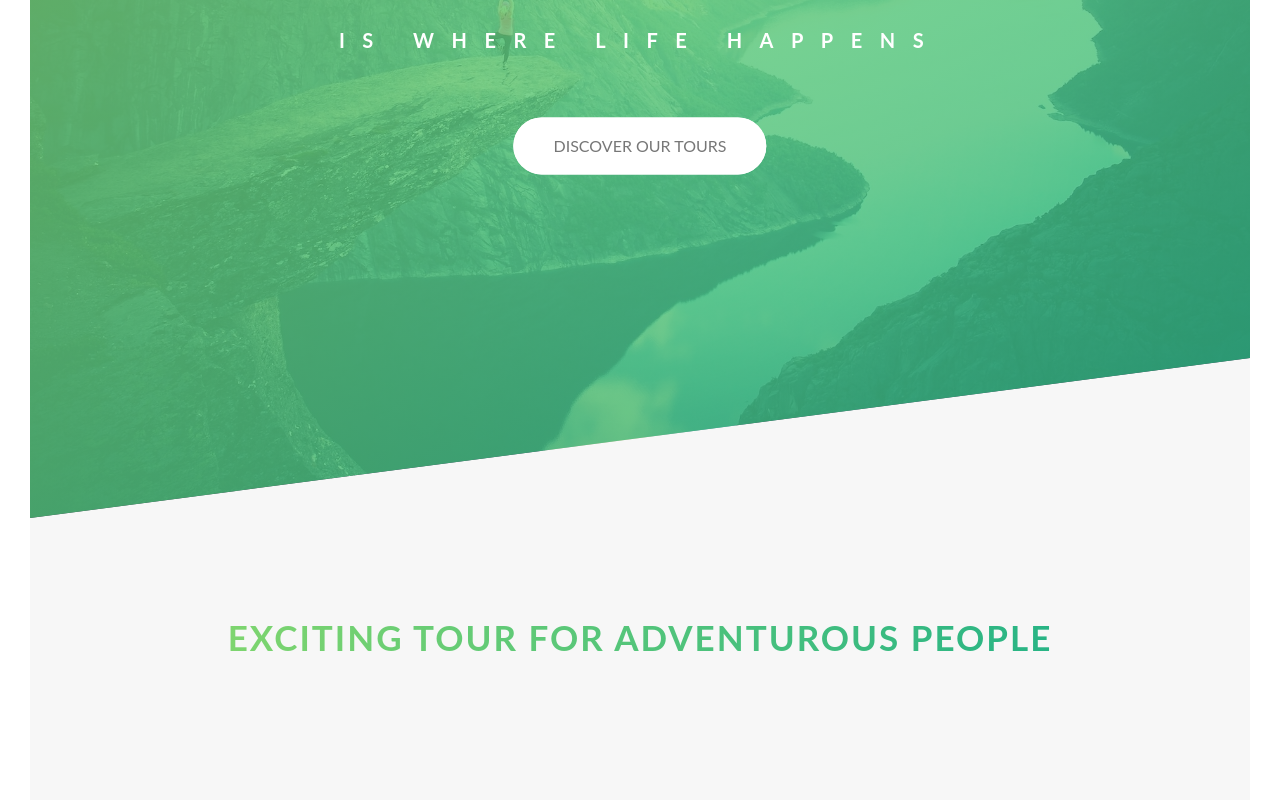
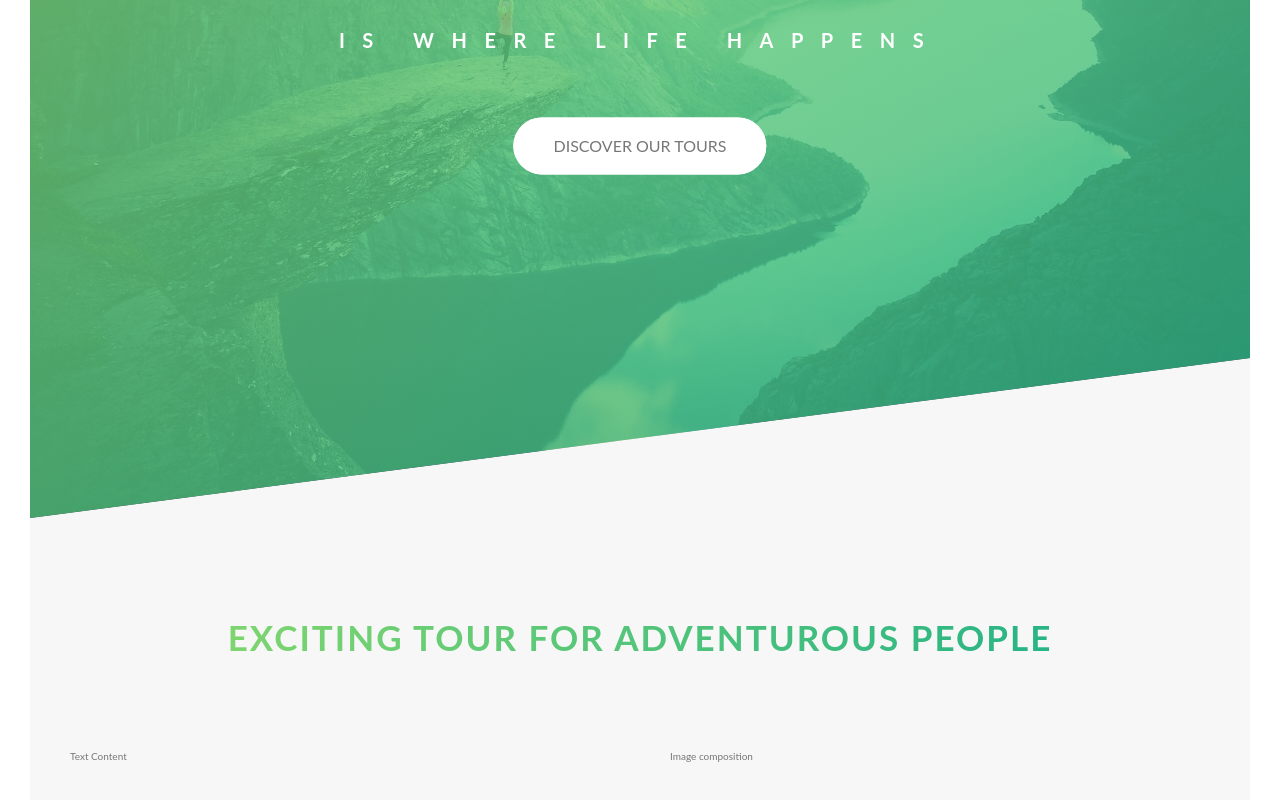
Before and after one commit to iguana-3d/css-advanced, a Next.js app: page / in a window 1280 px wide. Shown: the part 272-1072 px from the top of the page. Built offline with nearby package versions, Linux system fonts and the light colour scheme.

Commit message:
adjust grid

```diff
--- a/src/pages/header.js
+++ b/src/pages/header.js
@@ -17,10 +17,18 @@ export default function Header(){
             </header>
             <main>
                 <section className="section-about">
-                    <div className="u-center-text">
+                    <div className="u-center-text u-margin-bottom-8">
                         <h2 className="heading-secondary">
                             Exciting tour for adventurous people
                         </h2>
+                    </div>
+                    <div className="row">
+                        <div className="col-1-of-2">
+                            Text Content
+                        </div>
+                        <div className="col-1-of-2">
+                            Image composition
+                        </div>
                     </div>
                 </section>
             </main>
--- a/styles/base/_utilities.scss
+++ b/styles/base/_utilities.scss
@@ -1,3 +1,7 @@
 .u-center-text {
     text-align: center;
 }
+
+.u-margin-bottom-8 {
+    margin-bottom: 8rem;
+}
--- a/styles/layout/_grid.scss
+++ b/styles/layout/_grid.scss
@@ -1,6 +1,5 @@
 .row {
     max-width: $grid-width;
-    background-color: #eee;
     margin: 0 auto;
     &:not(:last-child) {
         margin-bottom: $gutter-vetical;
@@ -9,7 +8,6 @@
     @include clearfix;
 
     [class^="col-"] {
-        background-color: orangered;
         float: left;
         &:not(:last-child) {
             margin-right: $gutter-horizontal;
```
